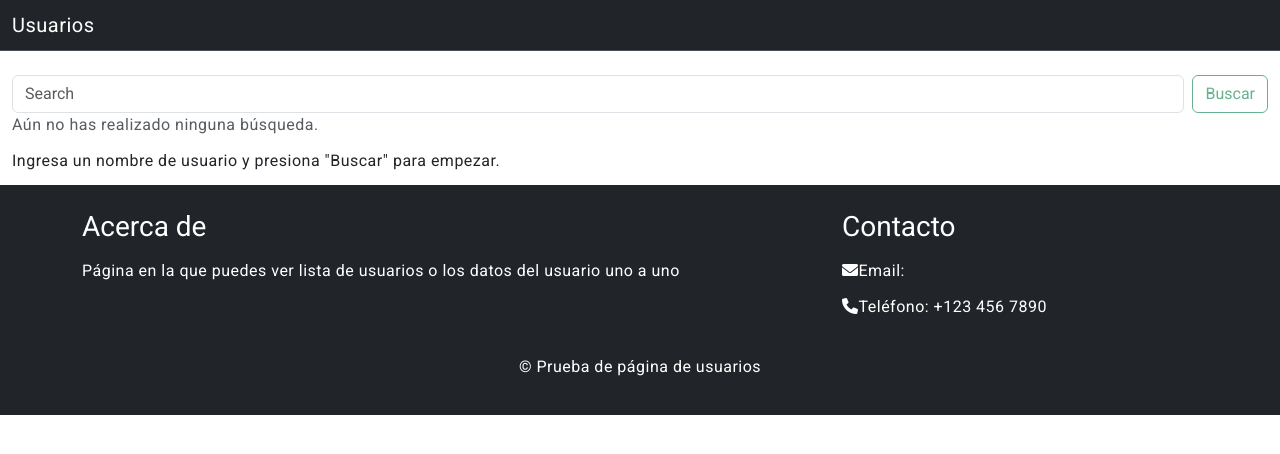
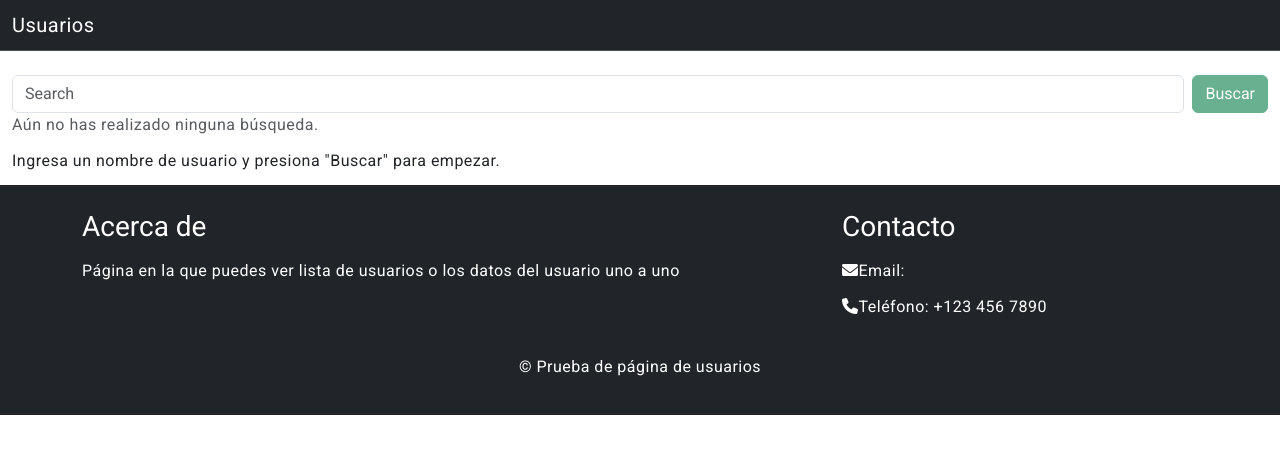
Before and after one commit to aroamorodi/pruebaAngular, an Angular app: page /home in a window 1280 px wide. Shown: the top 454 px of the page. Built offline with nearby package versions, Linux system fonts and the light colour scheme.

Commit message:
Cambio en el boton del formulario

```diff
--- a/src/components/listaUsuarios/listaUsuarios.component.html
+++ b/src/components/listaUsuarios/listaUsuarios.component.html
@@ -4,7 +4,7 @@
   <input
     formControlName="busqueda"
     class="form-control me-2" type="search" placeholder="Search" aria-label="Search">
-  <button class="btn btn-outline-success"
+  <button class="btn btn-success"
     type="submit"
     [disabled]="form.invalid">Buscar</button>
 </form>
```
